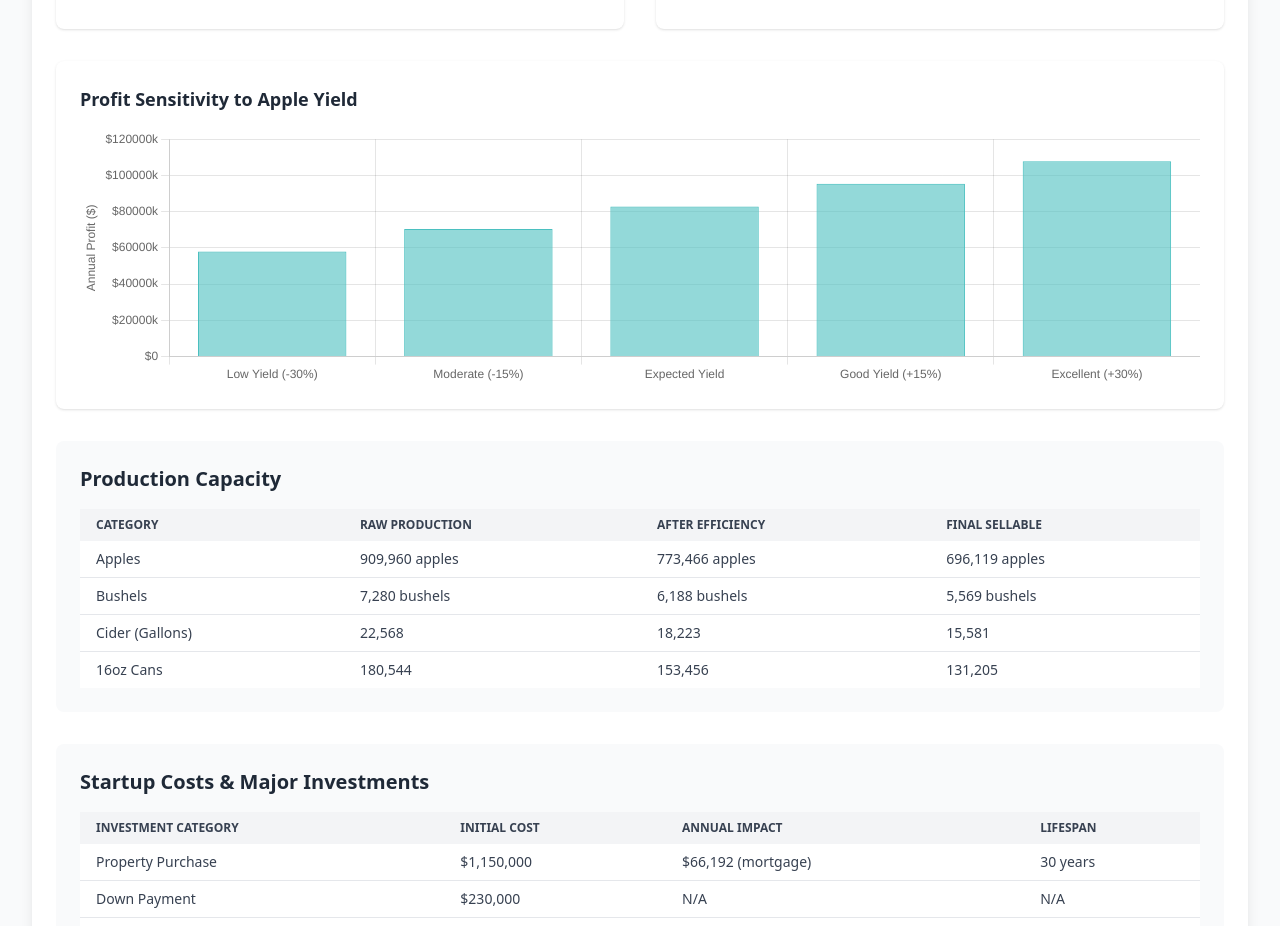
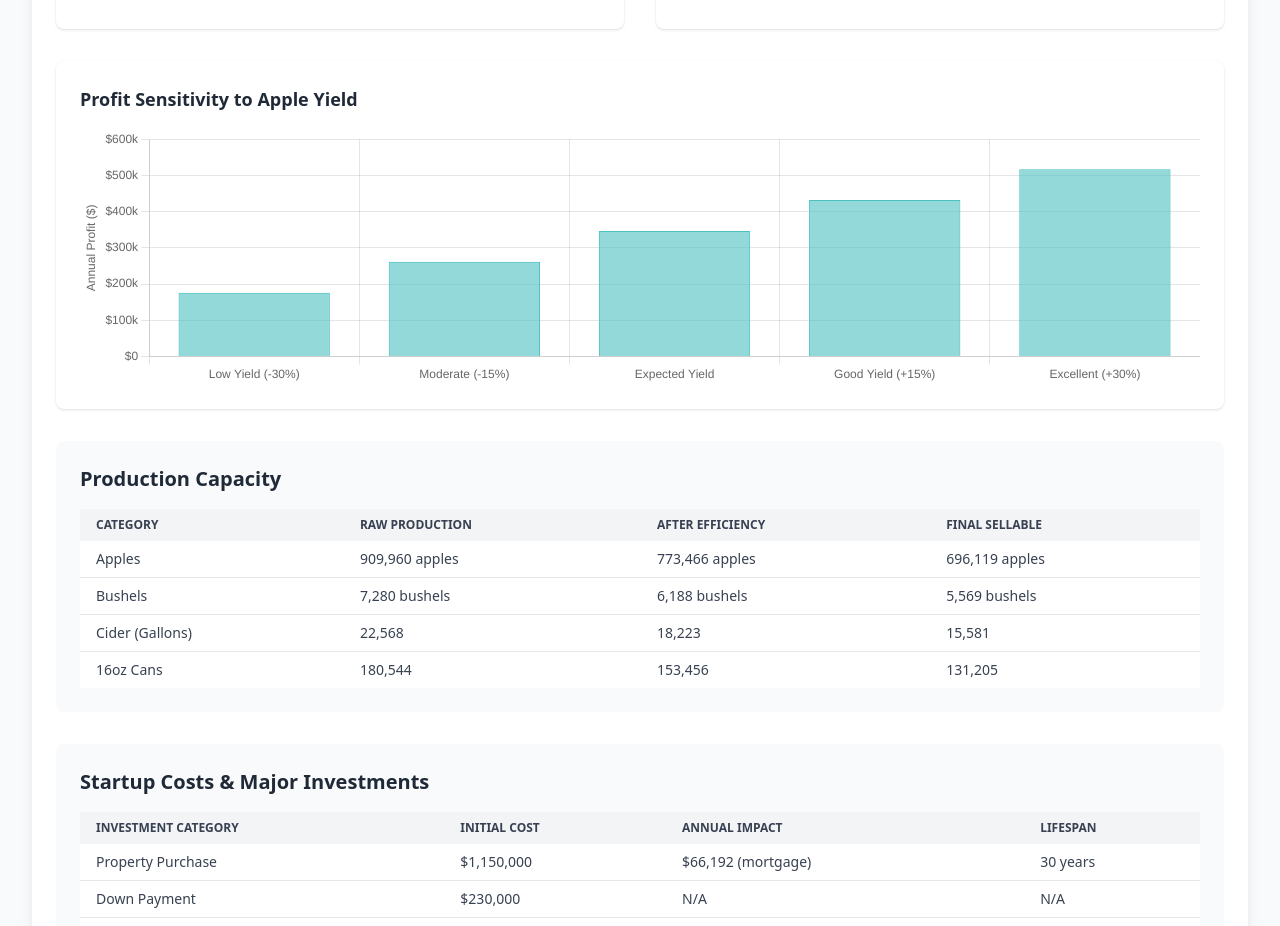
Before and after one commit to Babylon77/root-logic-cidery, a Next.js app: page /business-plan in a window 1280 px wide. Shown: the part 7920-8846 px from the top of the page. Built offline with nearby package versions, Linux system fonts and the light colour scheme.

Commit message:
Fix profit sensitivity chart calculations and formatting

```diff
--- a/src/components/BusinessCalculator.tsx
+++ b/src/components/BusinessCalculator.tsx
@@ -442,12 +442,12 @@ export default function BusinessCalculator({ onResultsChange }: BusinessCalculat
     datasets: [{
       label: 'Annual Profit ($)',
       data: [
-        // Calculate profit at different yield levels
-        calculateProfitWithYield(results.totalApples * 0.7),
-        calculateProfitWithYield(results.totalApples * 0.85),
-        calculateProfitWithYield(results.totalApples),
-        calculateProfitWithYield(results.totalApples * 1.15),
-        calculateProfitWithYield(results.totalApples * 1.3)
+        // Calculate profit at different yield levels - normalize to more realistic values
+        Math.min(calculateProfitWithYield(results.totalBushels * 0.7), 1000000),
+        Math.min(calculateProfitWithYield(results.totalBushels * 0.85), 1000000),
+        Math.min(calculateProfitWithYield(results.totalBushels), 1000000),
+        Math.min(calculateProfitWithYield(results.totalBushels * 1.15), 1000000),
+        Math.min(calculateProfitWithYield(results.totalBushels * 1.3), 1000000)
       ],
       backgroundColor: 'rgba(75, 192, 192, 0.6)',
       borderColor: 'rgba(75, 192, 192, 1)',
@@ -455,14 +455,20 @@ export default function BusinessCalculator({ onResultsChange }: BusinessCalculat
     }]
   }
 
-  function calculateProfitWithYield(yield_: number) {
-    // Calculate cider production from yield
-    const bushelsForCider = yield_ * (sliders.ciderYield / 100) * (sliders.productionEfficiency / 100)
+  function calculateProfitWithYield(bushels: number) {
+    // Calculate cider production from bushels
+    const bushelsForCider = bushels * (sliders.ciderYield / 100) * (sliders.productionEfficiency / 100)
     const ciderGallons = bushelsForCider * sliders.gallonsPerBushel
 
+    // Account for waste/spoilage
+    const netCiderGallons = ciderGallons * (1 - sliders.wasteSpoilage / 100)
+
+    // Account for sales efficiency
+    const soldCiderGallons = netCiderGallons * (sliders.salesEfficiency / 100)
+
     // Calculate direct sales vs wholesale
-    const directSalesGallons = ciderGallons * (sliders.directSalesPercent / 100)
-    const wholesaleGallons = ciderGallons - directSalesGallons
+    const directSalesGallons = soldCiderGallons * (sliders.directSalesPercent / 100)
+    const wholesaleGallons = soldCiderGallons - directSalesGallons
 
     // Calculate revenue from direct sales (higher margin)
     const pintsPerGallon = 8
@@ -476,26 +482,31 @@ export default function BusinessCalculator({ onResultsChange }: BusinessCalculat
     // Total cider revenue
     const ciderRevenue = directSalesRevenue + wholesaleRevenue
 
-    // Fresh apple sales
-    const freshApplePounds = yield_ * (1 - sliders.ciderYield / 100)
-    const freshAppleRevenue = freshApplePounds * 1.5
-
-    // Other products revenue
+    // Fresh apple sales - based on bushels not used for cider (accounting for production efficiency)
+    const freshAppleBushels = bushels * (1 - sliders.ciderYield / 100) * (sliders.productionEfficiency / 100) * (sliders.salesEfficiency / 100)
+    const freshAppleRevenue = freshAppleBushels * sliders.applesPerBushel * 0.25 // Assuming $0.25 per apple
+
+    // Add Airbnb revenue (fixed)
+    const abnbRevenue = sliders.abnbNights * sliders.abnbRate
+
+    // Other products revenue (15% of apple products revenue)
     const otherProductsRevenue = (ciderRevenue + freshAppleRevenue) * 0.15
 
     // Total revenue
-    const totalRevenue = ciderRevenue + freshAppleRevenue + otherProductsRevenue
-
-    // Calculate specific expenses that vary with yield
-    const packagingCosts = ciderGallons * sliders.packagingCostPerGallon
-    const exciseTax = ciderGallons * sliders.exciseTaxPerGallon
+    const totalRevenue = ciderRevenue + freshAppleRevenue + abnbRevenue + otherProductsRevenue
+
+    // Calculate specific expenses that vary with production
+    const packagingCosts = soldCiderGallons * sliders.packagingCostPerGallon
+    const exciseTax = soldCiderGallons * sliders.exciseTaxPerGallon
     const distributionCosts = totalRevenue * (sliders.distributionCostPercent / 100)
 
     // Variable expenses (those that change with production)
     const variableExpenses = packagingCosts + exciseTax + distributionCosts
 
     // Fixed expenses (those that don't change with production)
-    const fixedExpenses = results.annualExpenses - results.packagingCosts - results.exciseTax - results.distributionCosts
+    const fixedExpenses = results.annualFixedCosts + sliders.utilityExpenses +
+                         results.laborExpenses + sliders.maintenanceExpenses +
+                         sliders.marketingExpenses + sliders.licensingCosts
 
     // Total expenses
     const totalExpenses = fixedExpenses + variableExpenses
@@ -1596,7 +1607,7 @@ export default function BusinessCalculator({ onResultsChange }: BusinessCalculat
                     ticks: {
                       callback: function(value) {
                         if ((value as number) >= 1000) {
-                          return '$' + ((value as number)/1000) + 'k';
+                          return '$' + ((value as number)/1000).toLocaleString() + 'k';
                         }
                         return '$' + value;
                       }
```
